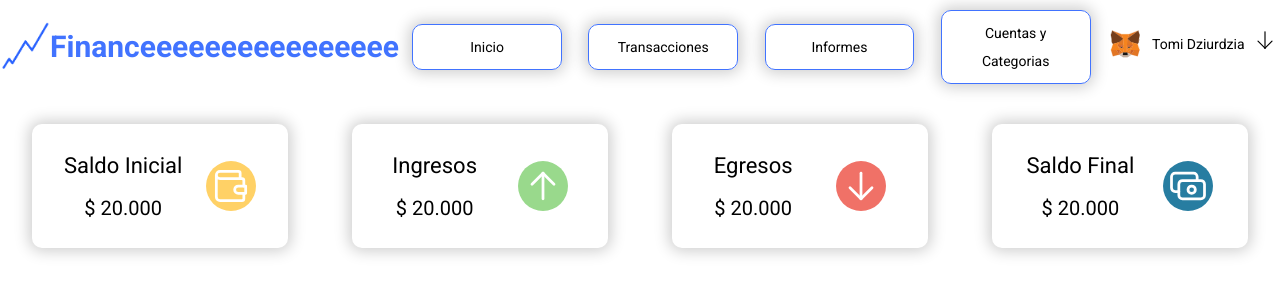
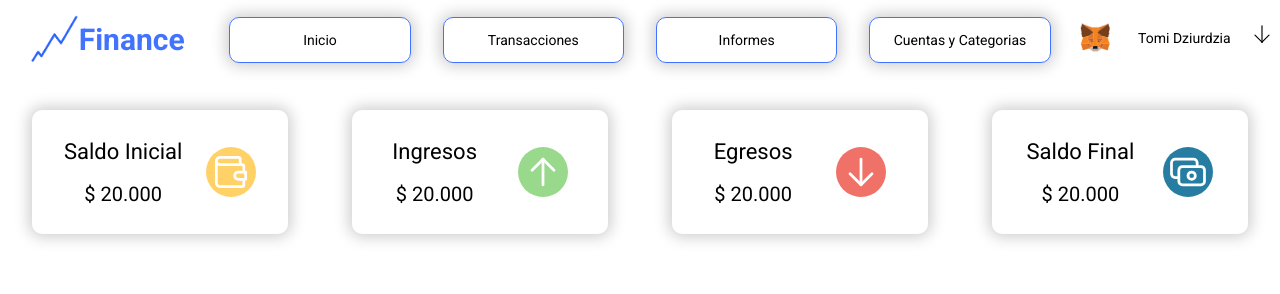
Before and after one commit to tomidziurdzia/Finance-DesarrolloWeb, a plain HTML site: page index.html in a window 1280 px wide. Drawn offline with Linux system fonts and the light colour scheme.

Commit message:
Update index.html

```diff
--- a/index.html
+++ b/index.html
@@ -18,7 +18,7 @@
             <div class="header__title">
                 <a href="#index">
                     <img src="./multimedia/favicon.png" alt="Logo principal de la marca">
-                    <h1>Financeeeeeeeeeeeeeeee</h1>
+                    <h1>Finance</h1>
                 </a>
             </div>
             <!-- Fin Titulo -->
```
